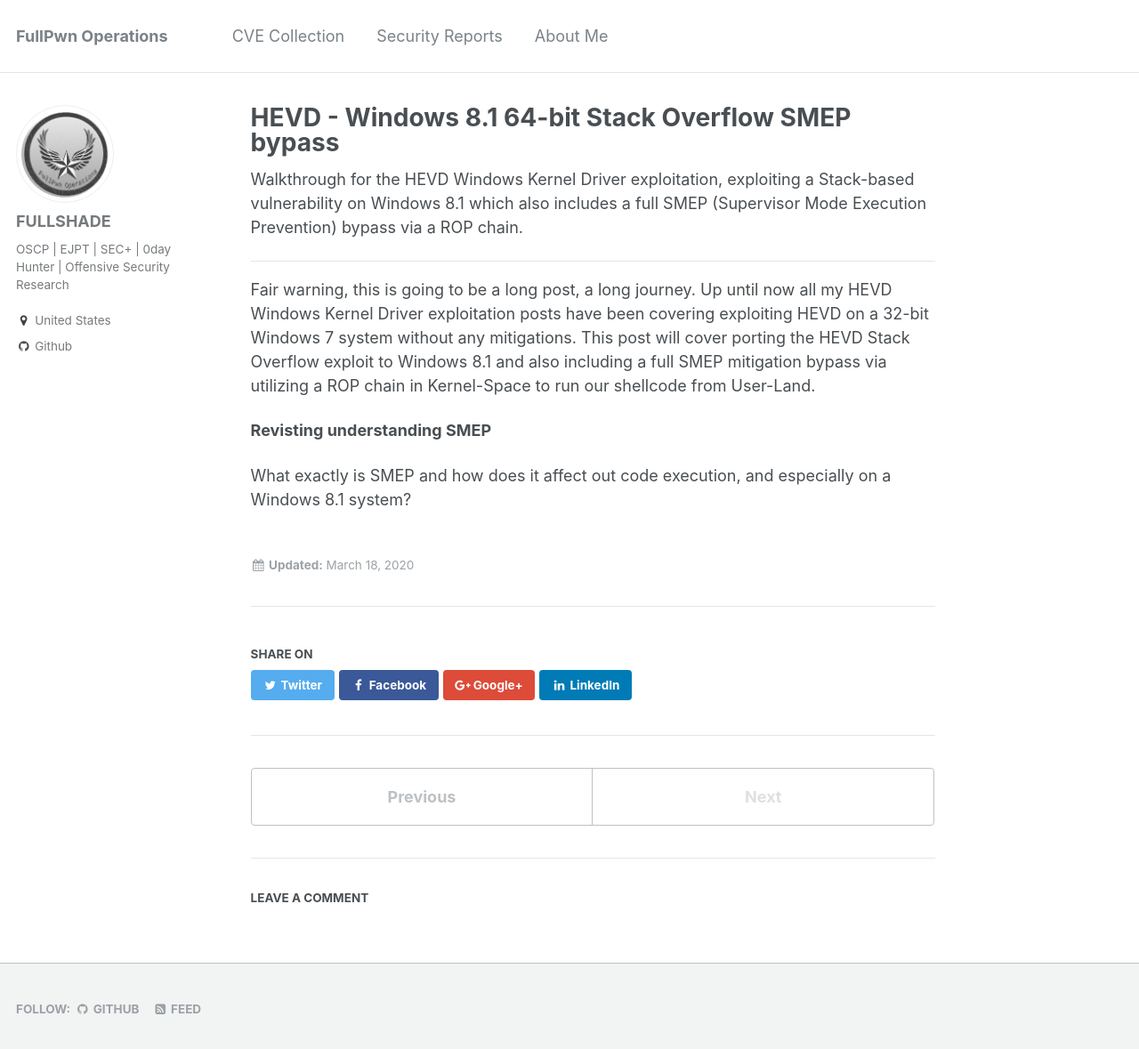
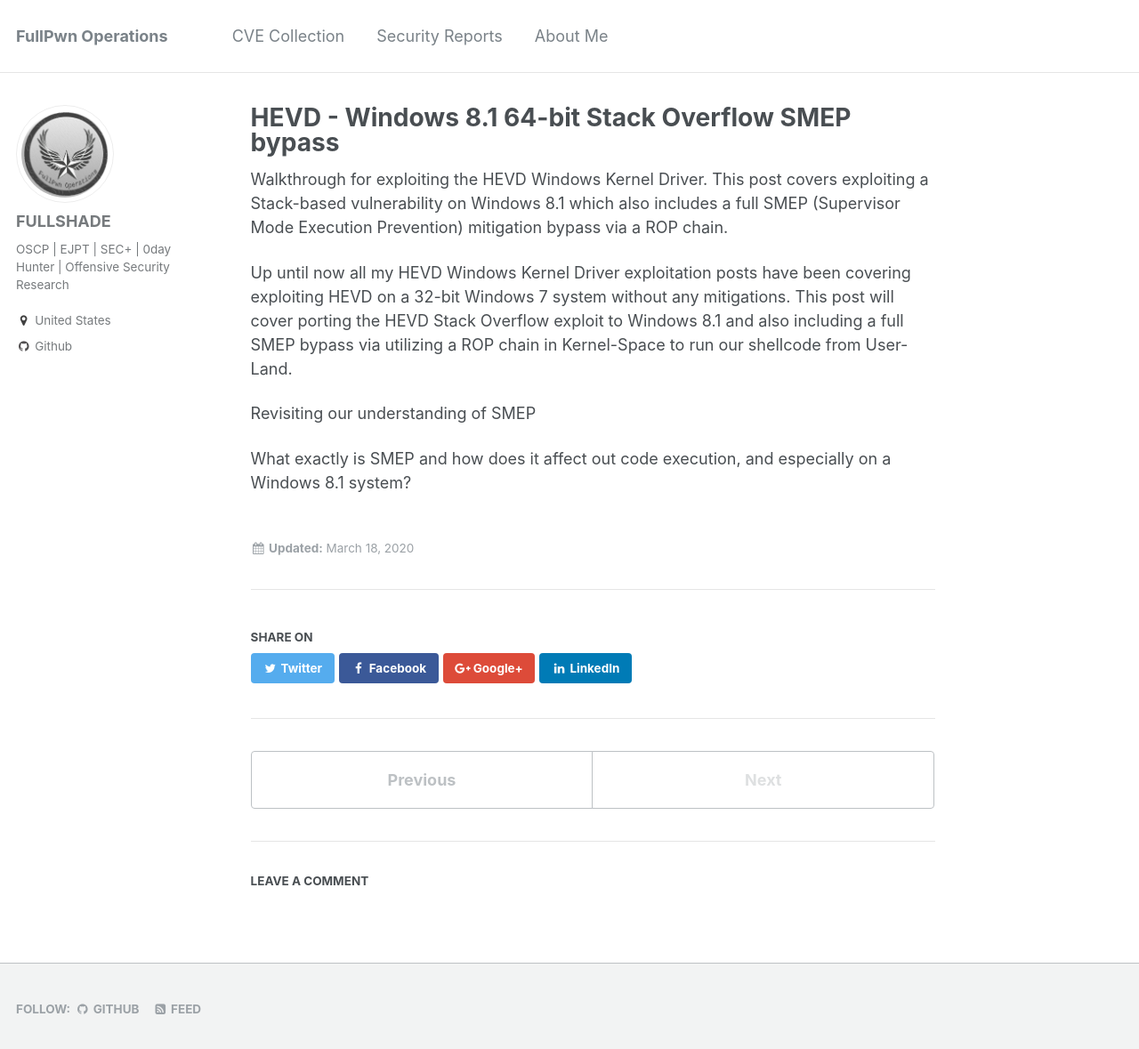
Before and after one commit to asdyxcyxc/FULLSHADE.github.io, a Jekyll site: the page built from _posts/2020-03-18-HEVD-stack-smep.md, in a window 1280 px wide and 1192 px high. Shown: the top 1179 px of the window at 89% size. Built offline with Jekyll 4.4.1, drawn with Linux system fonts in a browser that asks for light colours; comment, search, counter and statistics services are not loaded.

Commit message:
Update 2020-03-18-HEVD-stack-smep.md

```diff
--- a/_posts/2020-03-18-HEVD-stack-smep.md
+++ b/_posts/2020-03-18-HEVD-stack-smep.md
@@ -3,12 +3,10 @@ layout: single
 title: HEVD - Windows 8.1 64-bit Stack Overflow SMEP bypass
 ---
 
-Walkthrough for the HEVD Windows Kernel Driver exploitation, exploiting a Stack-based vulnerability on Windows 8.1 which also includes a full SMEP (Supervisor Mode Execution Prevention) bypass via a ROP chain.
+Walkthrough for exploiting the HEVD Windows Kernel Driver. This post covers exploiting a Stack-based vulnerability on Windows 8.1 which also includes a full SMEP (Supervisor Mode Execution Prevention) mitigation bypass via a ROP chain.
 
-----
+Up until now all my HEVD Windows Kernel Driver exploitation posts have been covering exploiting HEVD on a 32-bit Windows 7 system without any mitigations. This post will cover porting the HEVD Stack Overflow exploit to Windows 8.1 and also including a full SMEP bypass via utilizing a ROP chain in Kernel-Space to run our shellcode from User-Land.
 
-Fair warning, this is going to be a long post, a long journey. Up until now all my HEVD Windows Kernel Driver exploitation posts have been covering exploiting HEVD on a 32-bit Windows 7 system without any mitigations. This post will cover porting the HEVD Stack Overflow exploit to Windows 8.1 and also including a full SMEP mitigation bypass via utilizing a ROP chain in Kernel-Space to run our shellcode from User-Land.
-
-**Revisting understanding SMEP**
+Revisiting our understanding of SMEP
 
 What exactly is SMEP and how does it affect out code execution, and especially on a Windows 8.1 system?
```
